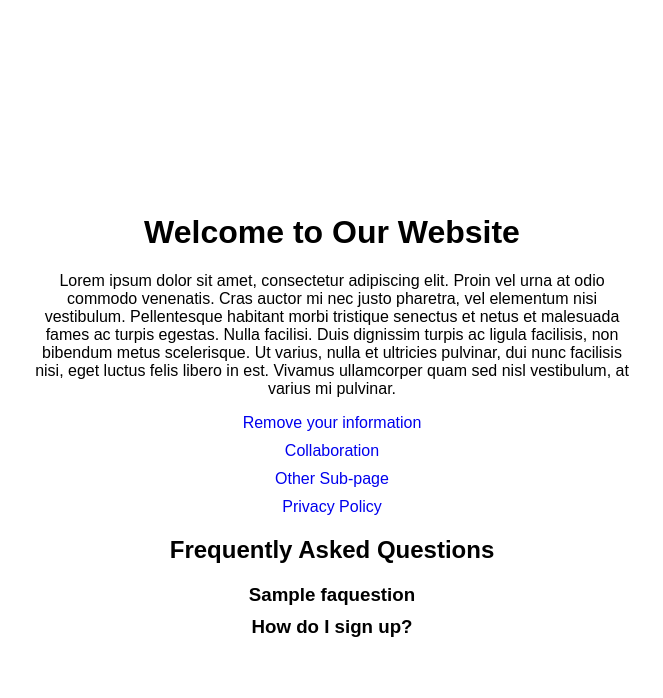
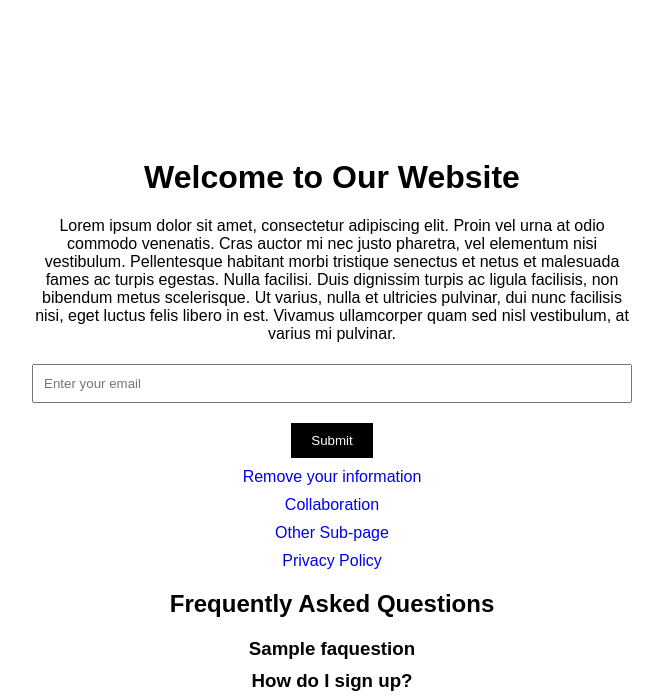
Before and after one commit to abdulhamidongithub/ReferralWebApp, a Django app: page / in a window 1280 px wide. Shown: the top 698 px of the page, without its empty margins (308-971 px from the left). Run offline with Django 5.2, Linux system fonts and the light colour scheme; tables that the repository leaves empty hold one stand-in row (values such as "Sample post").

Commit message:
Email configurations added

```diff
--- a/main_app/models.py
+++ b/main_app/models.py
@@ -22,7 +22,7 @@
         ordering = ["-id"]
 
 class WaitingUser(models.Model):
-    email = models.EmailField()
+    email = models.EmailField(unique=True)
     referrer = models.ForeignKey(User, on_delete=models.SET_NULL, null=True)
     created_at = models.DateTimeField(auto_now_add=True)
     updated_at = models.DateTimeField(auto_now=True)
--- a/main_app/views.py
+++ b/main_app/views.py
@@ -2,13 +2,55 @@
 from django.views import View
 from django.contrib.auth import login, logout
 from django.conf import settings
+from django.core.mail import send_mail
 
 from .models import *
 
 class HomeView(View):
     def get(self, request):
+        ref_id = request.GET.get("referrer_id", False)
         context = {
-            "questions": FAQuestion.objects.all()
+            "questions": FAQuestion.objects.all(),
+            "referrer_id": ref_id
+        }
+        return render(request, 'home.html', context)
+
+    def post(self, request):
+        referrer_id = request.POST.get("referrer_id", False)
+        referrer = None
+        if referrer_id != 'False':
+            referrer_id = User.objects.filter(id=referrer_id)
+            if referrer_id.exists():
+                referrer = referrer_id.first()
+        waiting_user = WaitingUser.objects.filter(
+            email = request.POST.get("email")
+        )
+        if waiting_user.exists():
+            context = {
+                "questions": FAQuestion.objects.all(),
+                "error": "This email owner has already subscribed!"
+            }
+            return render(request, 'home.html', context)
+        waiting_user = WaitingUser.objects.create(
+            email = request.POST.get("email"),
+            referrer = referrer
+        )
+        recipient_list = [waiting_user.email]
+        email_data = {
+            "email_body": "You have successfully subscribed "
+                          "to our referral app!",
+            "to_email": recipient_list,
+            "email_subject": "Subscription to the referral app",
+        }
+        send_mail(
+            email_data["email_subject"],
+            message=email_data["email_body"],
+            from_email=settings.EMAIL_HOST_USER,
+            recipient_list=email_data["to_email"],
+        )
+        context = {
+            "questions": FAQuestion.objects.all(),
+            "success_message": "Email successfully added!"
         }
         return render(request, 'home.html', context)
 
@@ -18,35 +60,24 @@
 
 class RegisterView(View):
     def get(self, request):
-        ref_id = request.GET.get("referrer_id", "none")
-        context = {
-            "referrer_id": ref_id
-        }
-        return render(request, 'register.html', context)
+        return render(request, 'register.html')
 
     def post(self, request):
-        referrer_id = request.POST.get("referrer_id")
         user = User.objects.filter(username = request.POST.get("username"))
         if user.exists():
             return render(
                 request,
                 "register.html",
-                {"error": "This username is not available", "referrer_id": referrer_id}
+                {"error": "This username is not available"}
             )
-        referrer = None
-        if referrer_id != "none":
-            referrer_id = User.objects.filter(id = referrer_id)
-            if referrer_id.exists():
-                referrer = referrer_id.first()
         user = User.objects.create(
             username = request.POST.get("username"),
             email = request.POST.get("email"),
             password = request.POST.get("password"),
             is_superuser = False,
-            is_staff = False,
-            referrer = referrer
+            is_staff = False
         )
-        user.referral_link = settings.BASE_URL + f'/register/?referrer_id={user.id}'
+        user.referral_link = settings.BASE_URL + f'/?referrer_id={user.id}'
         user.save()
         return redirect("login")
 
--- a/templates/home.html
+++ b/templates/home.html
@@ -103,17 +130,22 @@
             eget luctus felis libero in est. Vivamus ullamcorper quam sed nisl vestibulum, at varius mi pulvinar.
         </p>
 
-<!--        <form method="post" >-->
-<!--            {% csrf_token %}-->
-<!--            <div class="form-group">-->
-<!--                <input type="email" name="email" placeholder="Enter your email" required>-->
-<!--            </div>-->
-<!--            <div class="form-group">-->
-<!--                <input type="text" name="referrer" placeholder="Referrer (optional)" value="{{ request.GET.referrer }}">-->
-<!--            </div>-->
-<!--            <button type="submit">Submit</button>-->
-<!--        </form>-->
-         {% if request.user.username %}
+        <form method="post" action="{% url 'home' %}"> {% csrf_token %}
+            <div class="form-group">
+                <input type="email" name="email" placeholder="Enter your email" required>
+            </div>
+            <div class="form-group">
+                <input type="hidden" name="referrer_id" value="{{ referrer_id }}">
+            </div>
+            {% if referrer_id %}
+            <div class="form-group">
+                <input type="text" name="referrer" placeholder="Referrer" value="{{ referrer_id }}">
+            </div>
+            {% endif %}
+            <button type="submit">Submit</button>
+        </form>
+
+        {% if request.user.username %}
         <a href="/logout/">Logout</a>
         {% endif %}
         <a href="/delete/info/">Remove your information</a>
--- a/templates/register.html
+++ b/templates/register.html
@@ -72,9 +72,6 @@
                 <input type="email" name="email" placeholder="Email" required>
             </div>
             <div class="form-group">
-                <input type="hidden" name="referrer_id" value="{{ referrer_id }}">
-            </div>
-            <div class="form-group">
                 <input type="password" name="password" placeholder="Password" required>
             </div>
             <button type="submit">Register</button>
```
Also changed, not shown: other parts of templates/home.html (+27 -0 lines), ReferralApp/settings.py (+7 -3 lines), main_app/backends/email_backend.py (added, +16 -0 lines), db.sqlite3, main_app/backends/__init__.py (added), main_app/migrations/0006_alter_waitinguser_email.py (added).
